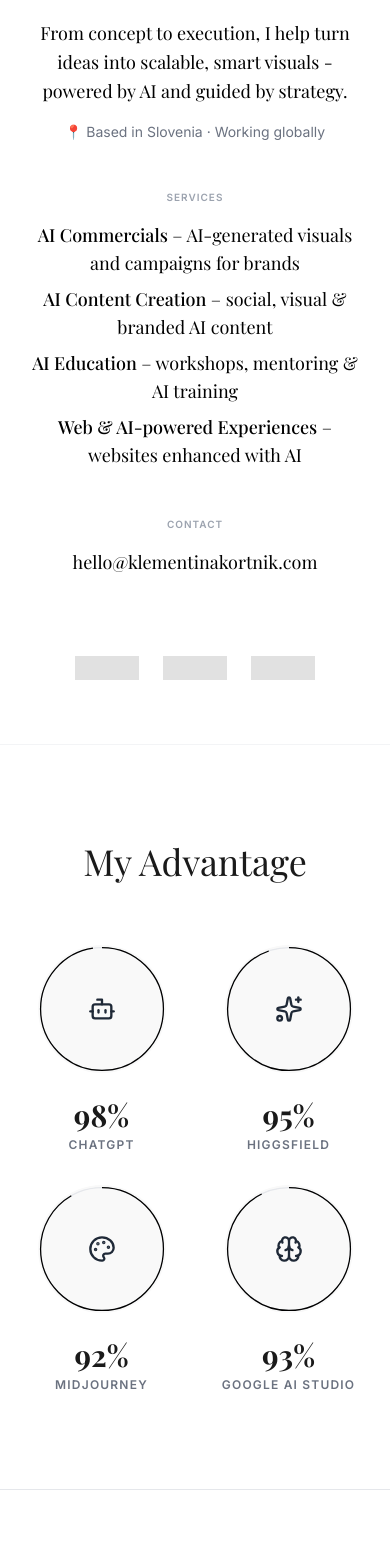
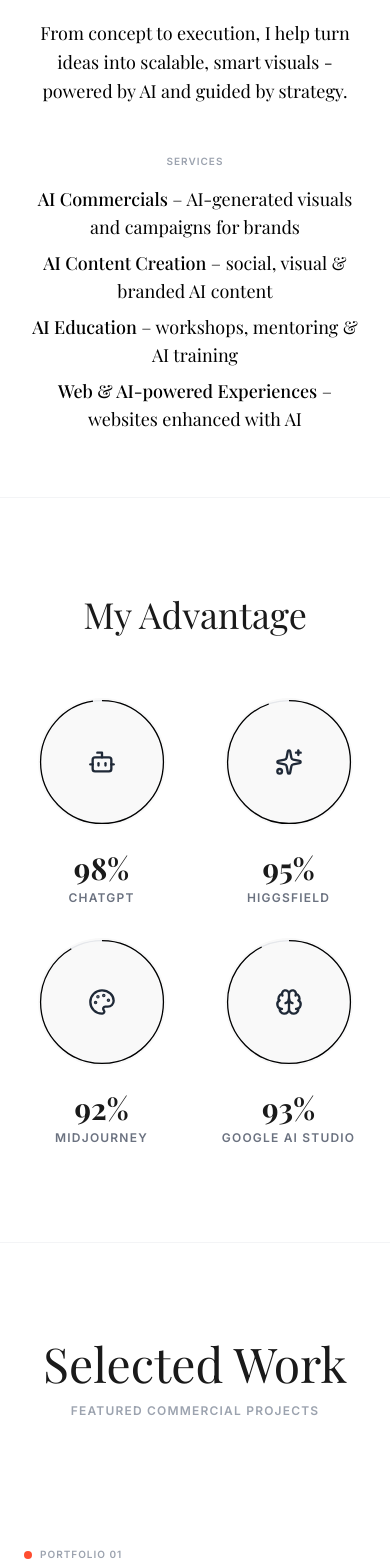
Before and after one commit to kkortnik/KK, a React (Vite) app: page / in a window 390 px wide. Shown: the part 1229-2790 px from the top of the page. Built offline with nearby package versions, Linux system fonts and the light colour scheme; a web font is replaced by a local one.

Commit message:
refactor: Simplify layout and navigation
Replaces view-based navigation with smooth scrolling to page sections. Removes redundant contact information and client logos from Hero. Updates Footer styling and Instagram link. Adjusts PortfolioPage to be a dedicated section with improved header styling.

```diff
--- a/App.tsx
+++ b/App.tsx
@@ -1,4 +1,4 @@
-import React, { useState } from 'react';
+import React from 'react';
 import Navbar from './components/Navbar';
 import Hero from './components/Hero';
 import Skills from './components/Skills';
@@ -9,23 +9,15 @@ import Footer from './components/Footer';
 import PortfolioPage from './components/PortfolioPage';
 
 const App: React.FC = () => {
-  const [currentView, setCurrentView] = useState<'home' | 'portfolio'>('home');
-
   return (
     <div className="min-h-screen bg-white">
-      <Navbar onNavigate={setCurrentView} currentView={currentView} />
+      <Navbar />
       <main>
-        {currentView === 'home' ? (
-          <>
-            <Hero />
-            <Skills />
-            {/* Projects section removed from landing page as requested */}
-            <Expertise />
-            <Newsletter />
-          </>
-        ) : (
-          <PortfolioPage />
-        )}
+        <Hero />
+        <Skills />
+        <PortfolioPage />
+        <Expertise />
+        <Newsletter />
       </main>
       <Footer />
       <AiChat />
--- a/components/Footer.tsx
+++ b/components/Footer.tsx
@@ -28,11 +28,9 @@ const Footer: React.FC = () => {
       </div>
 
       {/* Bottom Footer */}
-      <div className="border-t border-gray-100 py-8 px-6 md:px-12 flex flex-col md:flex-row justify-between items-center text-xs font-bold uppercase tracking-widest text-gray-500">
-         <p>© 2024 212 Creative Studio. All Rights Reserved.</p>
-         <p>hello@klementinakortnik.com</p>
-         <div className="flex gap-6 mt-4 md:mt-0 text-black">
-           <a href="https://www.instagram.com/212studio.official/" target="_blank" rel="noopener noreferrer"><Instagram size={16}/></a>
+      <div className="border-t border-gray-100 py-8 px-6 md:px-12 flex justify-center items-center">
+         <div className="text-black">
+           <a href="https://www.instagram.com/212studio___/" target="_blank" rel="noopener noreferrer"><Instagram size={16}/></a>
          </div>
       </div>
 
--- a/components/Hero.tsx
+++ b/components/Hero.tsx
@@ -33,9 +33,6 @@ const Hero: React.FC = () => {
                <p>
                  From concept to execution, I help turn ideas into scalable, smart visuals - powered by AI and guided by strategy.
                </p>
-               <p className="text-sm font-sans mt-2 text-gray-500 not-italic">
-                 📍 Based in Slovenia · Working globally
-               </p>
             </div>
           </div>
 
@@ -49,20 +46,6 @@ const Hero: React.FC = () => {
             </ul>
           </div>
 
-          <div>
-            <h6 className="text-[10px] font-bold text-gray-400 uppercase tracking-widest mb-4">Contact</h6>
-            <p className="font-serif text-lg text-black">
-              hello@klementinakortnik.com
-            </p>
-          </div>
-
-          {/* Partner Logos (Small) */}
-          <div className="pt-8 flex flex-wrap gap-6 grayscale opacity-60 justify-center lg:justify-start">
-             {/* Simple placeholders for client logos */}
-             <div className="h-6 w-16 bg-black/20"></div>
-             <div className="h-6 w-16 bg-black/20"></div>
-             <div className="h-6 w-16 bg-black/20"></div>
-          </div>
         </div>
 
         {/* Right Column: Arched Image */}
--- a/components/Navbar.tsx
+++ b/components/Navbar.tsx
@@ -1,18 +1,24 @@
 import React, { useState } from 'react';
 import { Menu, X, Instagram } from 'lucide-react';
 
-interface NavbarProps {
-  onNavigate: (view: 'home' | 'portfolio') => void;
-  currentView: 'home' | 'portfolio';
-}
-
-const Navbar: React.FC<NavbarProps> = ({ onNavigate, currentView }) => {
+const Navbar: React.FC = () => {
   const [isOpen, setIsOpen] = useState(false);
 
-  const handleNav = (view: 'home' | 'portfolio') => {
-    onNavigate(view);
+  const scrollToSection = (id: string) => {
+    const element = document.getElementById(id);
+    if (element) {
+      const offset = 80; // Height of navbar
+      const bodyRect = document.body.getBoundingClientRect().top;
+      const elementRect = element.getBoundingClientRect().top;
+      const elementPosition = elementRect - bodyRect;
+      const offsetPosition = elementPosition - offset;
+
+      window.scrollTo({
+        top: offsetPosition,
+        behavior: 'smooth'
+      });
+    }
     setIsOpen(false);
-    window.scrollTo({ top: 0, behavior: 'smooth' });
   };
 
   return (
@@ -22,21 +28,27 @@ const Navbar: React.FC<NavbarProps> = ({ onNavigate, currentView }) => {
         {/* Left: Navigation */}
         <div className="hidden md:flex gap-8 text-xs font-bold tracking-widest uppercase text-black">
           <button
-            onClick={() => handleNav('home')}
-            className={`hover:text-brand-red transition-colors ${currentView === 'home' ? 'text-brand-red' : ''}`}
+            onClick={() => scrollToSection('home')}
+            className="hover:text-brand-red transition-colors"
           >
             Home
           </button>
           <button
-            onClick={() => handleNav('portfolio')}
-            className={`hover:text-brand-red transition-colors ${currentView === 'portfolio' ? 'text-brand-red' : ''}`}
+            onClick={() => scrollToSection('work')}
+            className="hover:text-brand-red transition-colors"
           >
             Work
+          </button>
+          <button
+            onClick={() => scrollToSection('expertise')}
+            className="hover:text-brand-red transition-colors"
+          >
+            Expertise
           </button>
         </div>
 
         {/* Center: Brand Logo */}
-        <div className="absolute left-1/2 transform -translate-x-1/2 flex flex-col items-center group cursor-pointer" onClick={() => handleNav('home')}>
+        <div className="absolute left-1/2 transform -translate-x-1/2 flex flex-col items-center group cursor-pointer" onClick={() => scrollToSection('home')}>
              <div className="flex items-baseline gap-2 relative">
                 <span className="hidden md:block text-[8px] font-bold tracking-widest absolute -left-16 top-2">MMXXVI</span>
                 <div className="hidden md:block h-px w-12 bg-black absolute -left-14 top-4"></div>
@@ -48,7 +60,10 @@ const Navbar: React.FC<NavbarProps> = ({ onNavigate, currentView }) => {
 
         {/* Right: Socials */}
         <div className="hidden md:flex gap-5 items-center">
-          <a href="https://www.instagram.com/212studio.official/" target="_blank" rel="noopener noreferrer" className="text-black hover:text-brand-red transition-colors"><Instagram size={16} /></a>
+          <a href="https://www.instagram.com/212studio___/" target="_blank" rel="noopener noreferrer" className="text-black hover:text-brand-red transition-colors"><Instagram size={16} /></a>
+          <button onClick={() => scrollToSection('contact')} className="bg-black text-white px-4 py-2 text-xs font-bold uppercase tracking-widest hover:bg-brand-red transition-colors">
+            Contact
+          </button>
         </div>
 
         {/* Mobile Toggle */}
@@ -60,9 +75,11 @@ const Navbar: React.FC<NavbarProps> = ({ onNavigate, currentView }) => {
       {/* Mobile Menu */}
       {isOpen && (
         <div className="md:hidden bg-white border-t border-gray-100 absolute w-full left-0 top-full flex flex-col items-center py-10 gap-6 animate-in fade-in slide-in-from-top-5 shadow-xl h-screen">
-          <button onClick={() => handleNav('home')} className="text-sm font-bold uppercase tracking-widest">Home</button>
-          <button onClick={() => handleNav('portfolio')} className="text-sm font-bold uppercase tracking-widest">Work</button>
-          <a href="https://www.instagram.com/212studio.official/" target="_blank" rel="noopener noreferrer" className="text-sm font-bold uppercase tracking-widest mt-4 flex items-center gap-2"><Instagram size={16}/> Instagram</a>
+          <button onClick={() => scrollToSection('home')} className="text-sm font-bold uppercase tracking-widest">Home</button>
+          <button onClick={() => scrollToSection('work')} className="text-sm font-bold uppercase tracking-widest">Work</button>
+          <button onClick={() => scrollToSection('expertise')} className="text-sm font-bold uppercase tracking-widest">Expertise</button>
+          <button onClick={() => scrollToSection('contact')} className="text-sm font-bold uppercase tracking-widest">Contact</button>
+          <a href="https://www.instagram.com/212studio___/" target="_blank" rel="noopener noreferrer" className="text-sm font-bold uppercase tracking-widest mt-4 flex items-center gap-2"><Instagram size={16}/> Instagram</a>
         </div>
       )}
     </nav>
--- a/components/PortfolioPage.tsx
+++ b/components/PortfolioPage.tsx
@@ -74,7 +74,7 @@ const ProjectSection: React.FC<ProjectProps> = ({
           </div>
           <div className="mt-6 flex justify-between items-baseline border-b border-gray-100 pb-4">
              <span className="text-xs font-bold tracking-widest uppercase text-black">{index} — Main Film</span>
-             <span className="text-[10px] font-mono text-gray-400">{videoDuration}</span>
+             <span className="text-xs font-mono text-gray-400">{videoDuration}</span>
           </div>
        </div>
     </div>
@@ -83,7 +83,14 @@ const ProjectSection: React.FC<ProjectProps> = ({
 
 const PortfolioPage: React.FC = () => {
   return (
-    <section className="min-h-screen bg-white pt-32 pb-24 animate-in fade-in duration-700">
+    <section id="work" className="bg-white pt-24 pb-24 border-t border-gray-100">
+
+      {/* Section Header */}
+      <div className="max-w-[1440px] mx-auto px-6 md:px-12 mb-32 text-center">
+         <h2 className="font-serif text-5xl md:text-6xl text-brand-black mb-4">Selected Work</h2>
+         <p className="text-xs font-bold uppercase tracking-widest text-gray-400">Featured commercial projects</p>
+      </div>
+
       <div className="max-w-[1600px] mx-auto px-6 md:px-12">
 
         <ProjectSection
```
